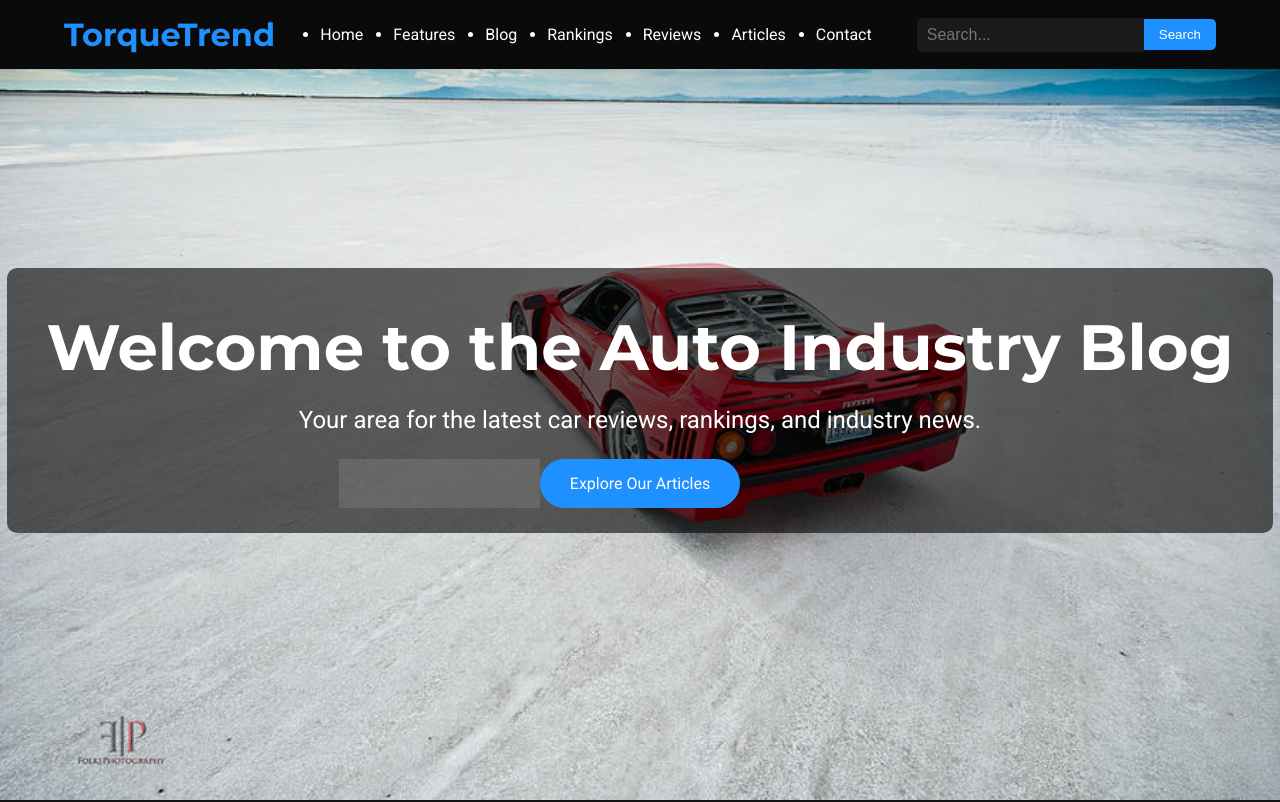
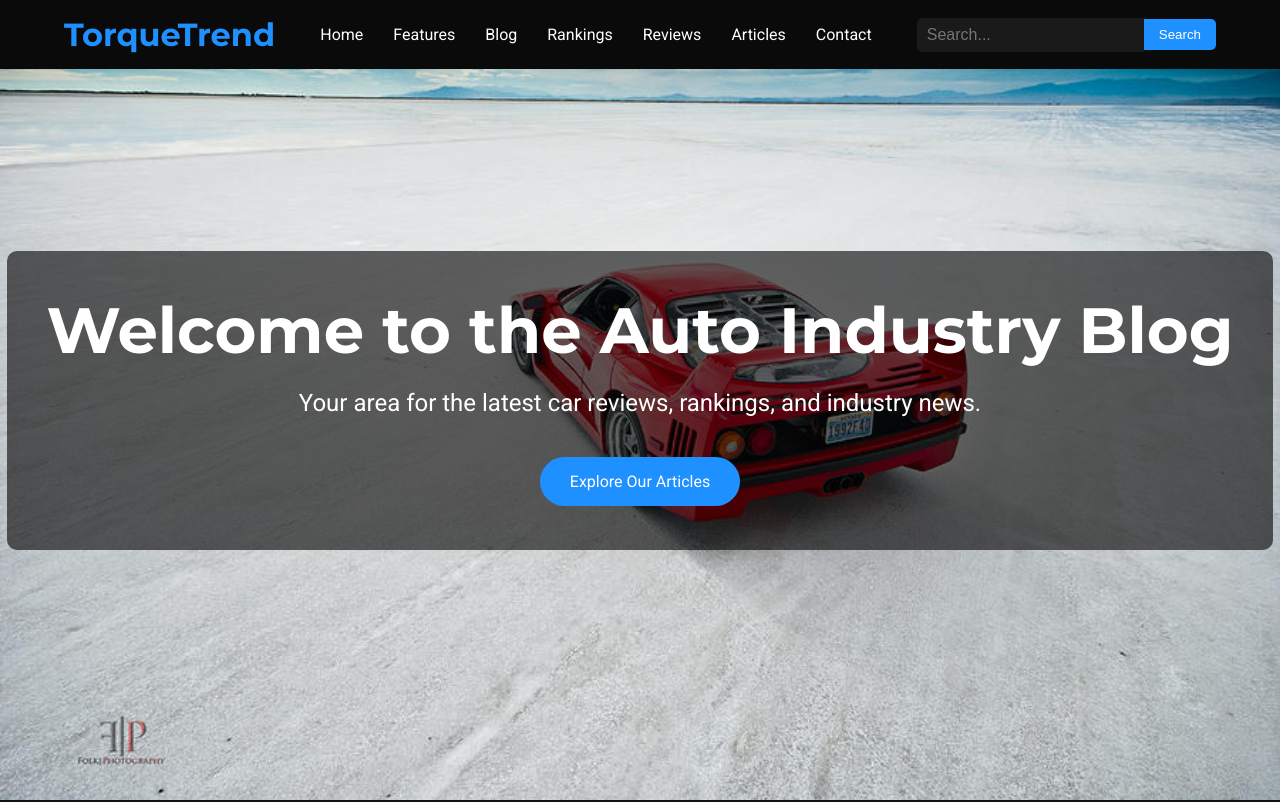
Before and after one commit to torquetrend/homepagev4, a plain HTML site: page index.html in a window 1280 px wide. Shown: the top 802 px of the page. Drawn offline with Linux system fonts and the light colour scheme; a script that the page names is missing.

Commit message:
Update styles.css

```diff
--- a/styles.css
+++ b/styles.css
@@ -10,6 +10,7 @@
     --transition: all 0.3s ease-in-out;
 }
 
+/* Global Styles */
 body {
     background-color: var(--background-color);
     color: var(--text-color);
@@ -22,6 +23,19 @@ body {
     margin: 0;
     padding: 0;
     box-sizing: border-box;
+}
+
+/* Remove Text Decoration from Links */
+a {
+    text-decoration: none !important;
+}
+
+/* Remove Bullet Points from Lists */
+ul,
+ol {
+    list-style: none;
+    padding: 0;
+    margin: 0;
 }
 
 /* Custom Scrollbar */
@@ -302,7 +316,8 @@ body {
     margin-bottom: 40px;
 }
 
-.btn-primary {
+.btn-primary,
+.btn-secondary {
     background: var(--accent-color);
     color: var(--text-color);
     padding: 15px 30px;
@@ -314,9 +329,11 @@ body {
     text-decoration: none;
     position: relative;
     overflow: hidden;
+    display: inline-block;
 }
 
-.btn-primary::before {
+.btn-primary::before,
+.btn-secondary::before {
     content: '';
     position: absolute;
     top: 0;
@@ -325,13 +342,16 @@ body {
     height: 100%;
     background: rgba(255, 255, 255, 0.1);
     transition: left 0.5s;
+    pointer-events: none; /* Prevents the pseudo-element from interfering with clicks */
 }
 
-.btn-primary:hover::before {
+.btn-primary:hover::before,
+.btn-secondary:hover::before {
     left: 0;
 }
 
-.btn-primary:hover {
+.btn-primary:hover,
+.btn-secondary:hover {
     background: #1C86EE;
 }
 
@@ -486,6 +506,7 @@ body {
     height: 100%;
     background: rgba(255, 255, 255, 0.1);
     transition: left 0.5s;
+    pointer-events: none; /* Prevents the pseudo-element from interfering with clicks */
 }
 
 .btn-secondary:hover::before {
```
